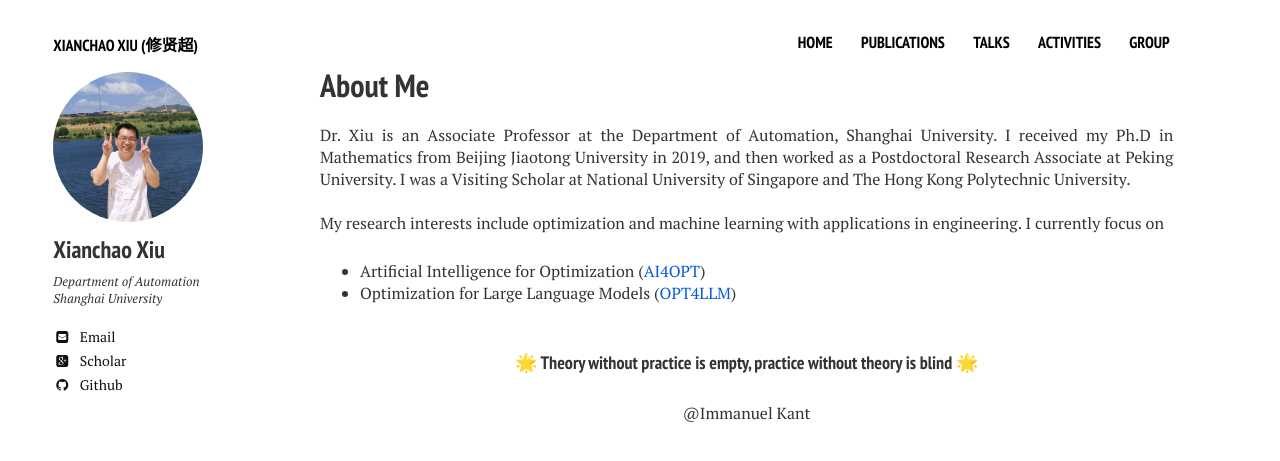
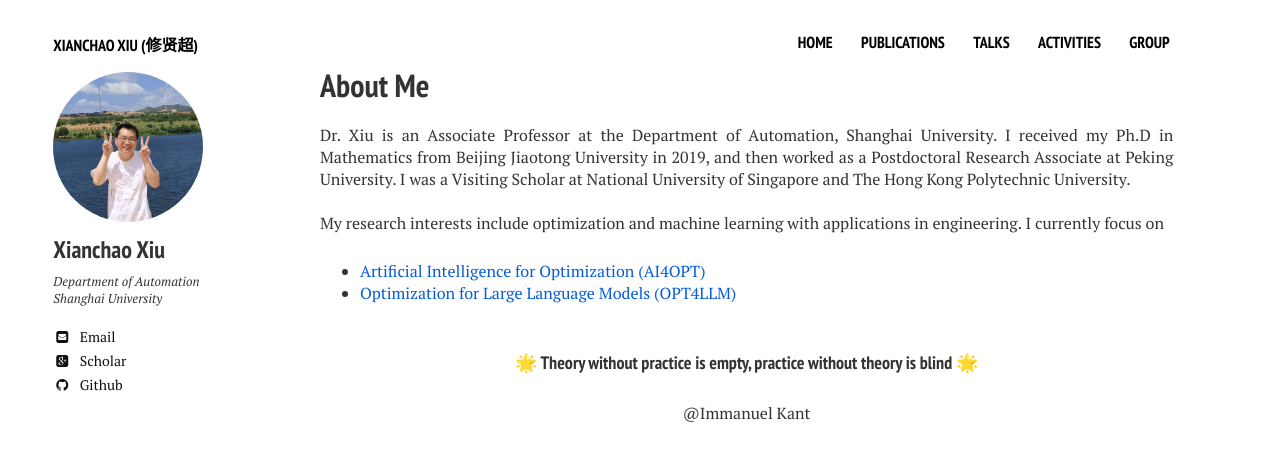
Before and after one commit to xianchaoxiu/xianchaoxiu.github.io, a Jekyll site: the page built from index.md, in a window 1280 px wide. Shown: the top 461 px of the page. Built offline with Jekyll 4.4.1, drawn with Linux system fonts in a browser that asks for light colours; nearby versions of some CDN libraries.

Commit message:
Update home2.html

```diff
--- a/_layouts/home2.html
+++ b/_layouts/home2.html
@@ -35,8 +35,8 @@
 	 My research interests include optimization and machine learning with applications in engineering.
 	 I currently focus on
 	 <ul>
-      <li> Artificial Intelligence for Optimization (<a href="https://github.com/xianchaoxiu/AI4OPT" class="textlink" target="_blank">AI4OPT</a>) </li>
-      <li> Optimization for Large Language Models (<a href="https://github.com/xianchaoxiu/OPT4LLM" class="textlink" target="_blank">OPT4LLM</a>)  </li> <br>
+      <li> <a href="https://github.com/xianchaoxiu/AI4OPT" class="textlink" target="_blank">Artificial Intelligence for Optimization (AI4OPT) </a></li>
+      <li> <a href="https://github.com/xianchaoxiu/OPT4LLM" class="textlink" target="_blank">Optimization for Large Language Models (OPT4LLM)  </a></li> <br>
     </ul>
 
 
```
